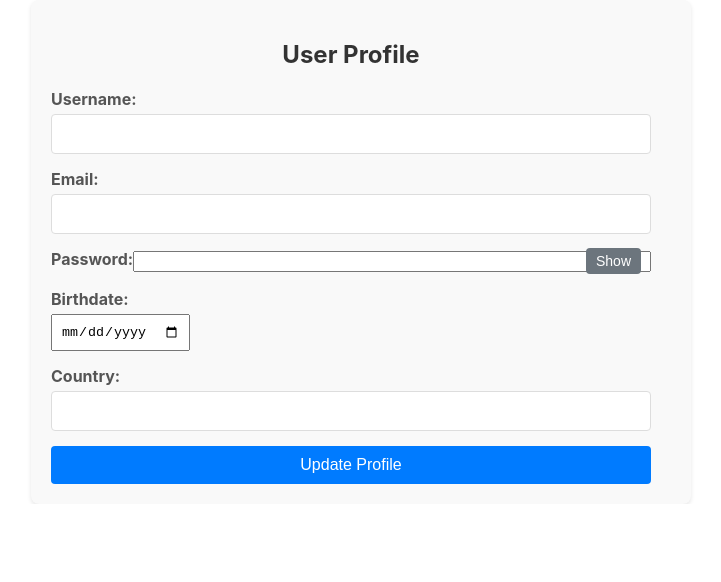
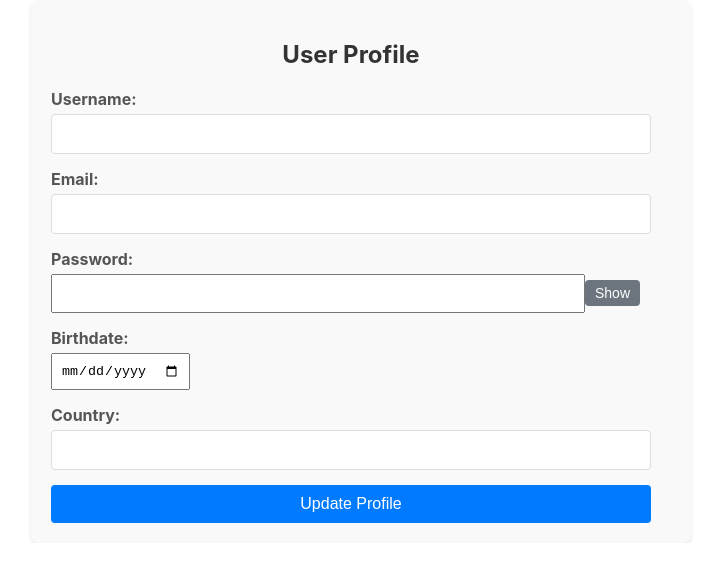
Before and after one commit to meghanavasava/taskChamp, a React (Create React App) app: page / in a window 1280 px wide. Shown: the top 582 px of the page, without its empty margins (279-1000 px from the left). Built offline with nearby package versions, Linux system fonts and the light colour scheme; no server answers; the database is empty.

Commit message:
Inline Change

```diff
--- a/src/Components/UserProfile.module.css
+++ b/src/Components/UserProfile.module.css
@@ -1,14 +1,11 @@
-/* UserProfile.module.css */
-
 .profile_container {
   max-width: 600px;
   margin: auto;
   padding: 20px;
-  padding-right: 40px; /* Add right padding */
+  padding-right: 40px;
   border-radius: 8px;
   box-shadow: 0 2px 4px rgba(0, 0, 0, 0.1);
   background-color: #f9f9f9;
-  position: relative; /* Relative positioning for inner elements */
 }
 
 .profile_header {
@@ -23,7 +20,7 @@
 
 .profile_form div {
   margin-bottom: 15px;
-  position: relative; /* Position relative to place button inside input */
+  position: relative;
 }
 
 .profile_label {
@@ -39,26 +36,21 @@
   border: 1px solid #ddd;
   border-radius: 4px;
   font-size: 16px;
-  box-sizing: border-box; /* Ensure padding does not affect width */
+  box-sizing: border-box;
 }
 
 .profile_dateInput {
   padding: 8px;
 }
 
-.profile_passwordContainer {
-  display: flex;
-  align-items: center;
-}
-
 .profile_passwordInput {
-  flex: 1; /* Take up remaining space */
-  padding-right: 50px; /* Space for button */
+  width: calc(100% - 90px);
+  padding: 10px;
 }
 
 .profile_toggleButton {
-  position: absolute;
-  right: 10px; /* Distance from the right edge */
+  display: inline;
+  margin-top: 5px;
   border: none;
   border-radius: 4px;
   background-color: #6c757d;
```
